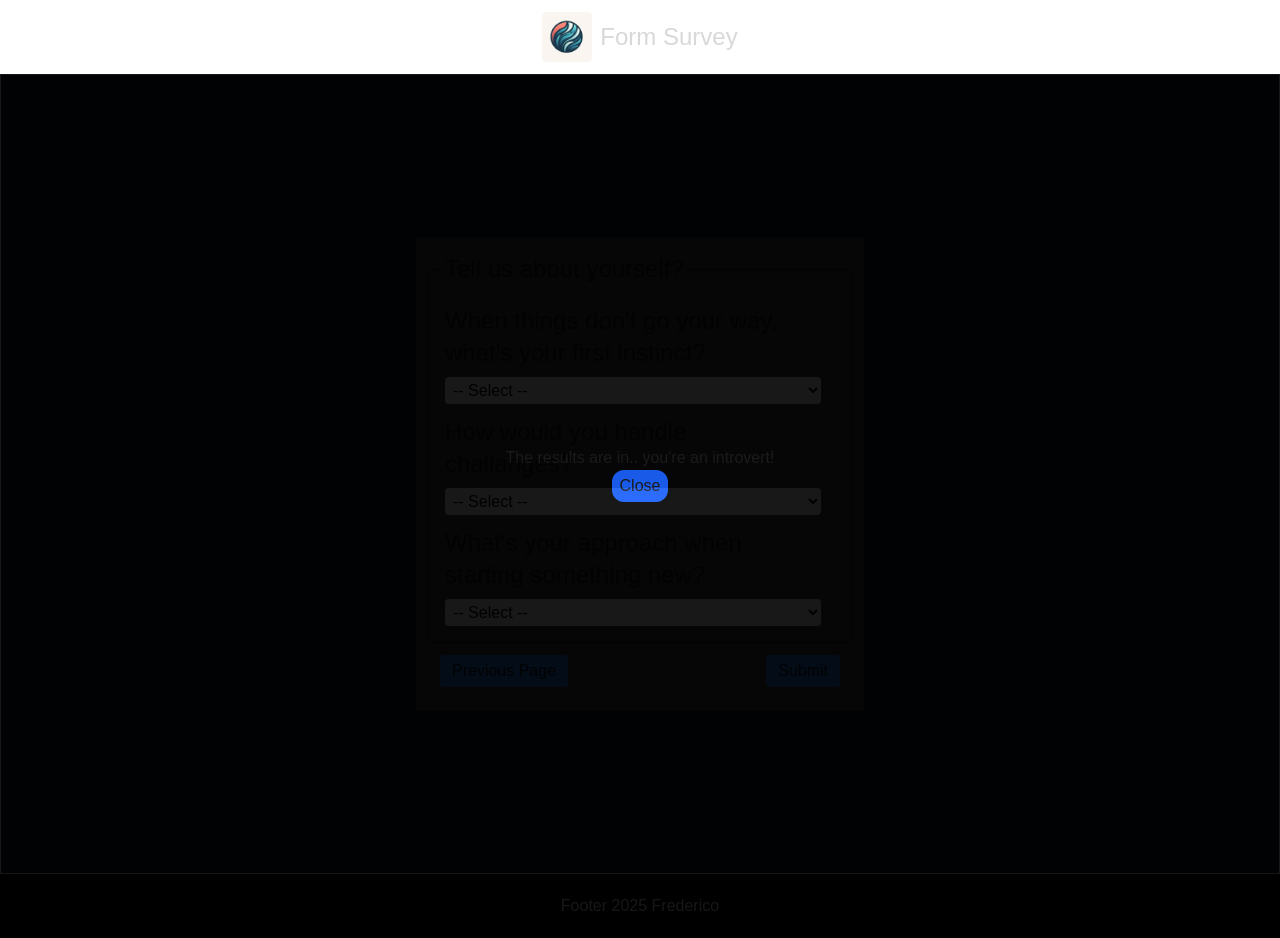
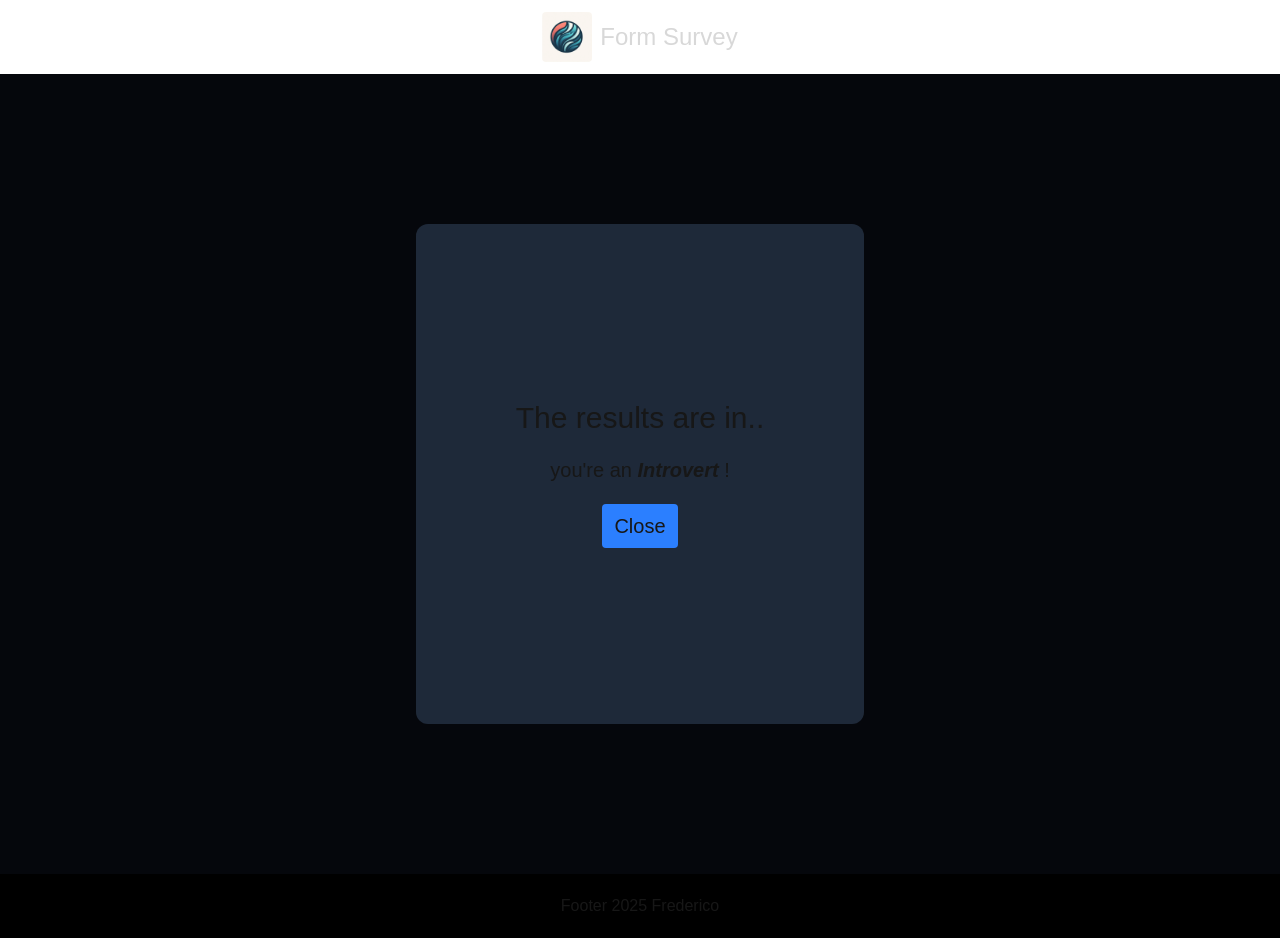
Before and after one commit to FredH2O/basic-ts-form, a Next.js app: page /Page3 in a window 1280 px wide. Both pictures are taken after a click on the button "Submit". Built offline with nearby package versions, Linux system fonts and the light colour scheme.

Commit message:
style: finished styling the modal that will show when users finish determining their personality

```diff
--- a/components/FormSection.tsx
+++ b/components/FormSection.tsx
@@ -21,25 +21,33 @@ const FormSection = ({
   return (
     <div className="relative flex justify-center items-center h-screen px-3">
       {result && (
-        <div className="absolute top-0 left-0 flex flex-col justify-center items-center bg-black opacity-90 inset-0 border">
-          <p>
-            The results are in..{" "}
+        <div className="absolute top-0 left-0 inset-0">
+          <div className="bg-black z-0 absolute opacity-70 inset-0"></div>
+          <div className="flex flex-col max-w-md m-auto h-full justify-center">
+            <div className="z-20 gap-5 justify-center items-center flex flex-col h-[500px] bg-gray-800 rounded-xl">
+              <h2 className="text-3xl">The results are in.. </h2>
+              <p className="text-xl">
                 {`you're ${
                   result === "introvert" ||
                   result === "extrovert" ||
                   result === "optimist"
                     ? "an"
                     : "a"
-            } ${result}`}
+                } `}
+                <span className="font-bold italic">
+                  {result.charAt(0).toUpperCase() + result.slice(1)}
+                </span>{" "}
                 !
               </p>
               <button
-            className="hover:cursor-pointer hover:bg-blue-800 px-2 py-1 rounded-xl bg-blue-600"
+                className="hover:cursor-pointer hover:bg-blue-800 px-3 py-2 rounded bg-blue-500 text-xl"
                 onClick={closeResult}
                 type="button"
               >
                 Close
               </button>
+            </div>
+          </div>
         </div>
       )}
 
@@ -48,7 +56,9 @@ const FormSection = ({
         className="container p-3 bg-neutral-700 m-auto max-w-md rounded flex flex-col justify-center items-center"
       >
         <fieldset className="border w-full p-3 rounded">
-          <legend className="p-1 text-2xl">Tell us about yourself?</legend>
+          <legend className="p-1 text-2xl font-semibold text-white mb-3">
+            Tell us about yourself?
+          </legend>
 
           <div className="flex flex-col justify-start max-w-sm space-y-1">
             {children}
```
Lines whose indentation alone changed are shown as unchanged.
